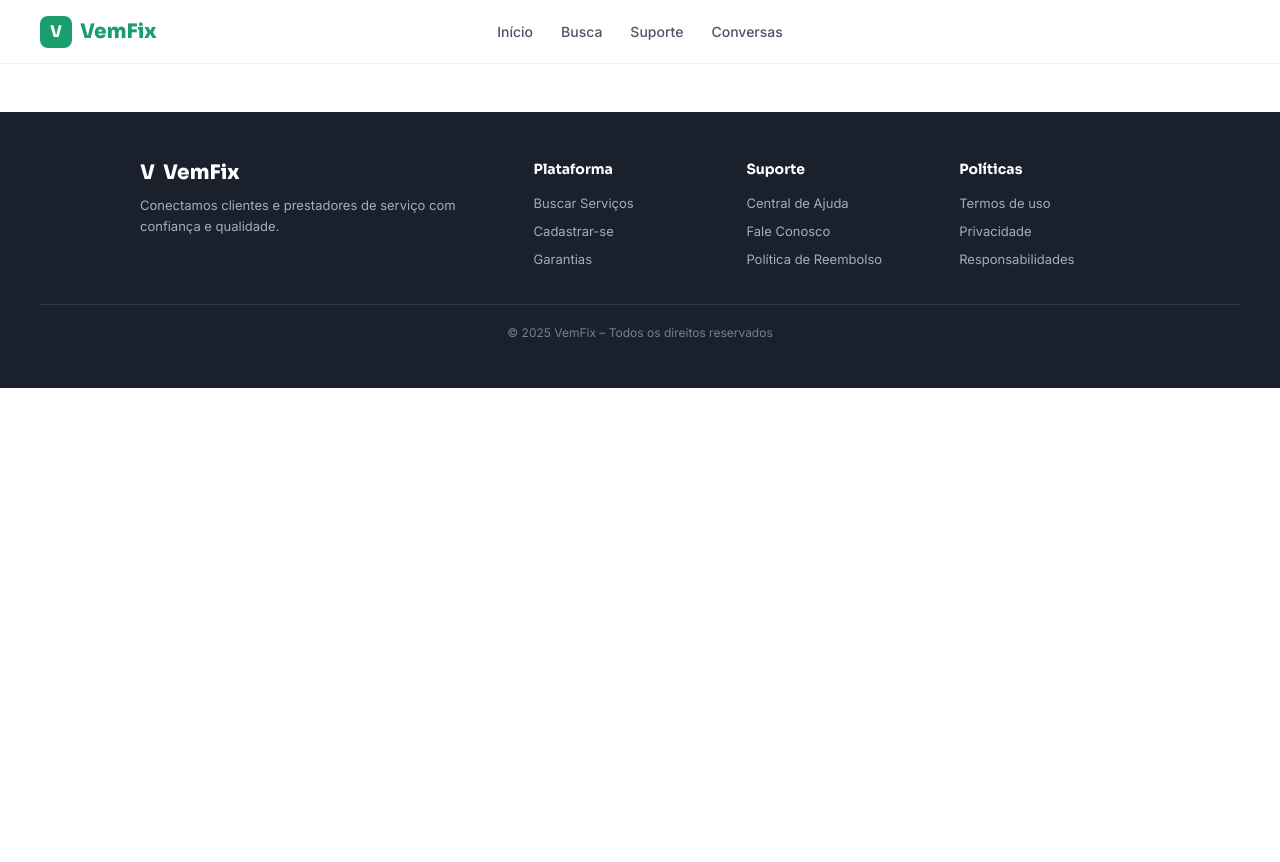
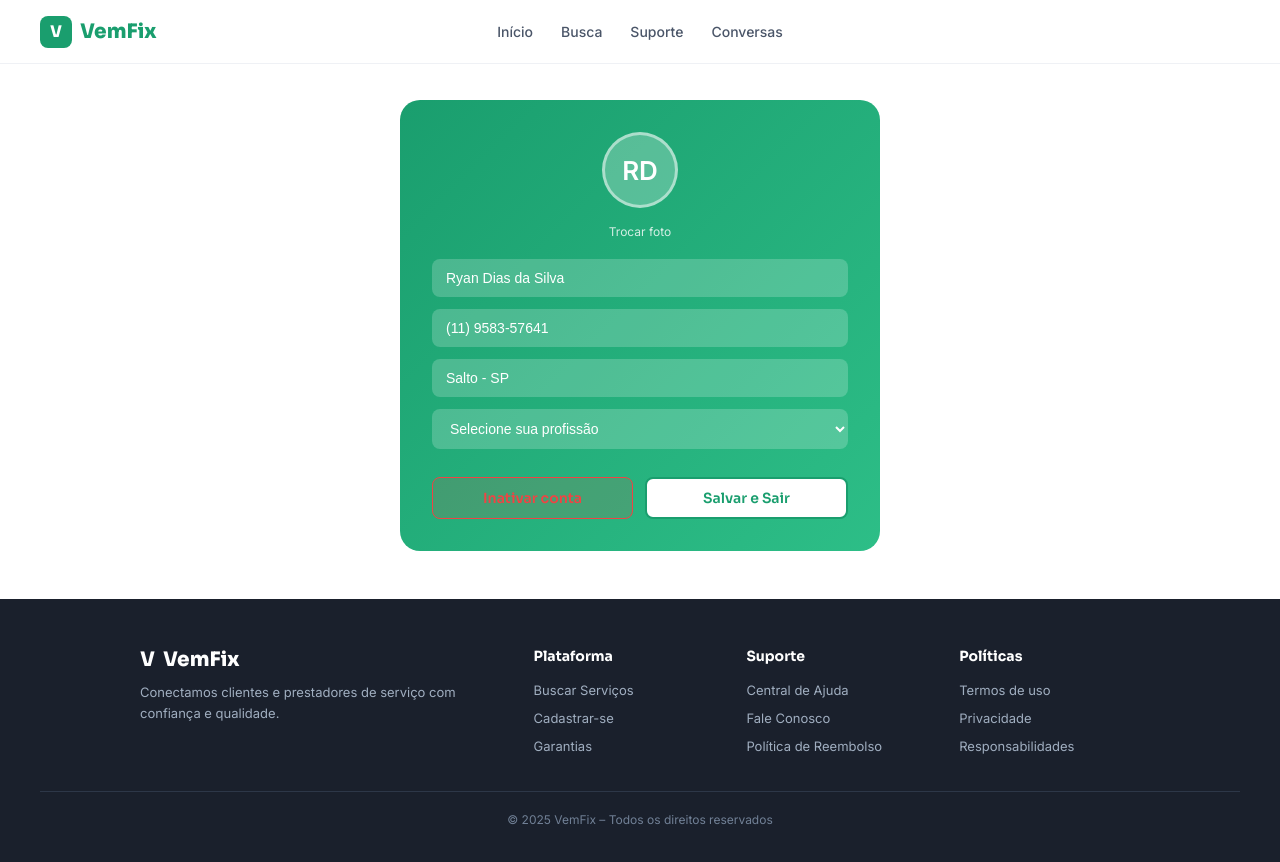
Before and after one commit to ryandsilva11/vemfix, a React (Vite) app in the folder vemfix_react/: page /Editar in a window 1280 px wide. Shown: the top 862 px of the page. Before the commit the page ends 800 px from the top, so only its background shows below. Built offline with nearby package versions, Linux system fonts and the light colour scheme.

Commit message:
feat(componentes): Deixa o botão de editar funcionando

```diff
--- a/vemfix_react/src/App.jsx
+++ b/vemfix_react/src/App.jsx
@@ -10,6 +10,7 @@ import Perfil from './componentes/Perfil.jsx'
 import Post from './componentes/PostDo.jsx'
 import Orcamento from './componentes/Orcamento.jsx'
 import Cadastro from './componentes/Cadastro.jsx'
+import Editar from './componentes/Editar.jsx'
 export default function App() {
 
   return (
@@ -25,6 +26,7 @@ export default function App() {
         <Route path="/Post" element={<Post />} />
         <Route path="/Orcamento" element={<Orcamento />} />
         <Route path="/Cadastro" element={<Cadastro />} />
+        <Route path="/Editar" element={<Editar />} />
       </Routes>
       <Footer />
     </BrowserRouter>
--- /dev/null
+++ b/vemfix_react/src/componentes/Editar.jsx
@@ -0,0 +1,34 @@
+import './css/Editar.css'
+import { Link } from 'react-router-dom'
+export default function Editar() {
+    return (
+        <div className="page-container" style={{ maxWidth: "520px" }}>
+            <div className="edit-card">
+                <div className="edit-avatar">RD</div>
+                <div style={{ textAlign: "center", fontSize: "12px", opacity: "0.8", marginBottom: "20px" }}>Trocar foto</div>
+                <div>
+                    <input className="edit-field" type="text" value="Ryan Dias da Silva" placeholder="Nome completo" />
+                    <input className="edit-field" type="tel" value="(11) 9583-57641" placeholder="Telefone" />
+                    <input className="edit-field" type="text" value="Salto - SP" placeholder="Cidade - Estado" />
+                    <select className="edit-field" title="Tipo de prestador">
+                        <option value="">Selecione sua profissão</option>
+                        <option value="pedreiro">Pedreiro</option>
+                        <option value="jardineiro">Jardineiro</option>
+                        <option value="pintor">Pintor</option>
+                        <option value="eletricista">Eletricista</option>
+                        <option value="encanador">Encanador</option>
+                        <option value="carpinteiro">Carpinteiro</option>
+                        <option value="marceneiro">Marceneiro</option>
+                        <option value="mecanico">Mecânico</option>
+                        <option value="limpeza">Serviço de Limpeza</option>
+                        <option value="outro">Outro</option>
+                    </select>
+                    <div style={{ display: 'flex', gap: '12px', marginTop: '16px' }}>
+                        <button type="button" className="btn btn-danger" style={{ flex: '1' }}>Inativar conta</button>
+                        <Link to="/" className="btn btn-secondary" style={{ flex: '1' }}>Salvar e Sair</Link>
+                    </div>
+                </div>
+            </div>
+        </div>
+    )
+}
--- /dev/null
+++ b/vemfix_react/src/componentes/css/Editar.css
@@ -0,0 +1,47 @@
+/* ===================================================
+   EDITAR.CSS - Estilos da tela de Editar Perfil
+   =================================================== */
+
+.edit-card {
+    background: linear-gradient(135deg, var(--green) 0%, var(--green-mid) 100%);
+    border-radius: var(--radius-lg);
+    padding: 32px;
+    color: #fff;
+    max-width: 480px;
+    margin: 0 auto;
+}
+
+.edit-avatar {
+    width: 76px;
+    height: 76px;
+    border-radius: 50%;
+    background: rgba(255, 255, 255, 0.25);
+    display: flex;
+    align-items: center;
+    justify-content: center;
+    font-size: 26px;
+    font-weight: 700;
+    border: 3px solid rgba(255, 255, 255, 0.5);
+    margin: 0 auto 16px;
+}
+
+.edit-field {
+    width: 100%;
+    background: rgba(255, 255, 255, 0.2);
+    border: none;
+    border-radius: var(--radius-sm);
+    padding: 11px 14px;
+    color: #fff;
+    font-size: 14px;
+    margin-bottom: 12px;
+    outline: none;
+}
+
+.edit-field::placeholder {
+    color: rgba(255, 255, 255, 0.7);
+}
+
+.edit-field option {
+    background: #fff;
+    color: var(--gray-900);
+}
```
Also changed, not shown: vemfix_react/src/componentes/Home.jsx (+96 -87 lines).
